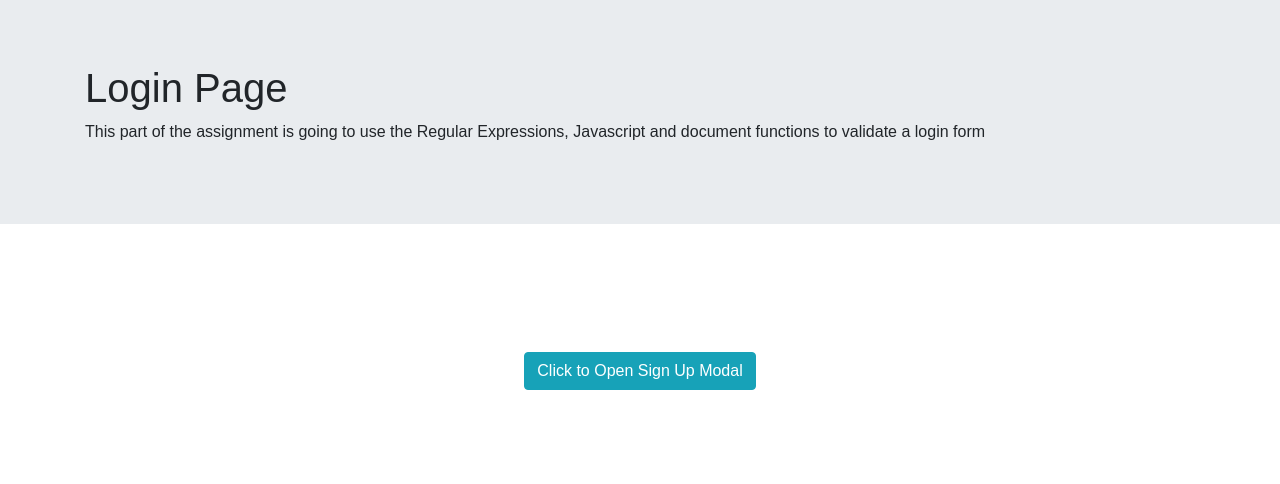
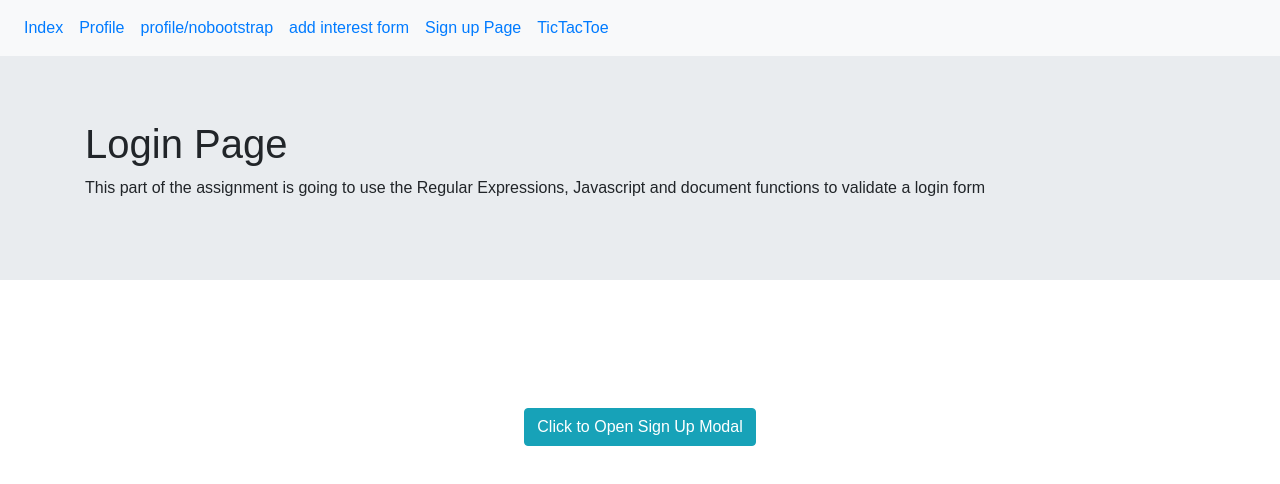
Before and after one commit to mankel1992/mankel1992.github.io, a plain HTML site: page login.html in a window 1280 px wide. Drawn offline with nearby package versions, Linux system fonts and the light colour scheme.

Commit message:
adding stuffs

```diff
--- a/login.html
+++ b/login.html
@@ -14,7 +14,30 @@
 	<link rel="stylesheet" type="text/css" href="login.css">
 	<script type="text/javascript" src="./login.js"></script>
 </head>
+<nav class="navbar navbar-expand-sm bg-light">
 
+
+    <ul class="navbar-nav">
+		  <li class="nav-item">
+			<a class="nav-link" href="index.html">Index</a>
+		  </li>
+		  <li class="nav-item">
+			<a class="nav-link" href="mypagebootstrap.html">Profile</a>
+		  </li>
+		  <li class="nav-item">
+			<a class="nav-link" href="mypage.html">profile/nobootstrap</a>
+		  </li>
+		  <li class="nav-item">
+			<a class="nav-link" href="form.html"> add interest form</a>
+		  </li>
+		  <li class="nav-item">
+			<a class="nav-link" href=login.html"> Sign up Page</a>
+		  </li>
+		  <li class="nav-item">
+			<a class="nav-link" href="tic-tac-toe.html"> TicTacToe</a>
+		  </li>
+		</ul>
+    </nav>
 <body>
 	<div class="jumbotron jumbotron-fluid">
 		<div class="container">
```
Also changed, not shown: form.html (+8 -2 lines), index.html (+12 -3 lines), mypage.html (+8 -2 lines), mypagebootstrap.html (+8 -2 lines), tic-tac-toe.html (+24 -0 lines).
